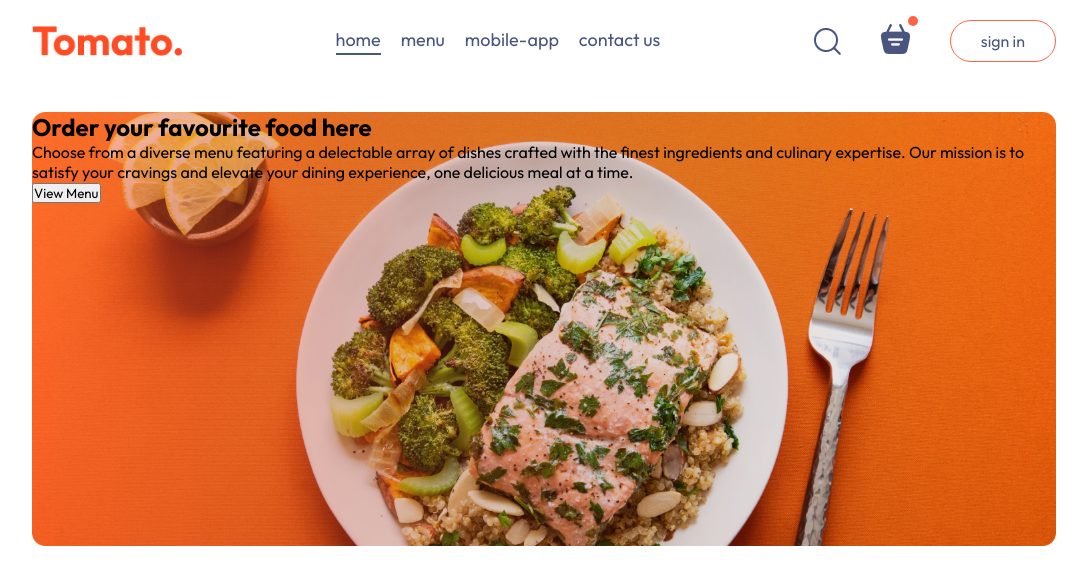
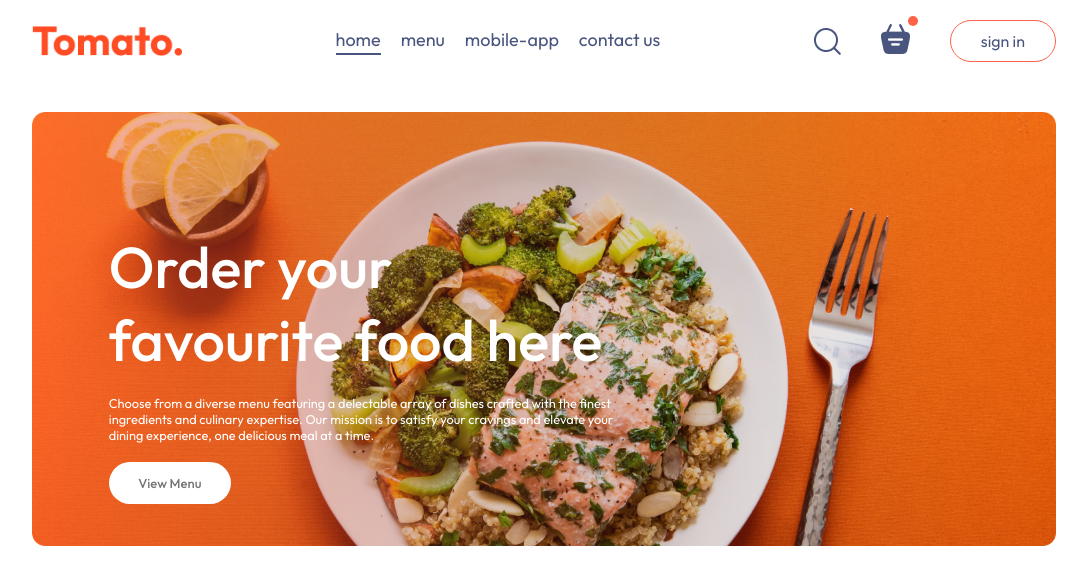
Before and after one commit to Raihanhn/Food-Delivery-app, a React (Vite) app: page / in a window 1280 px wide. Shown: the top 584 px of the page, without its empty margins (96-1183 px from the left). Built offline with nearby package versions, Linux system fonts and the light colour scheme.

Commit message:
fadeIn animation added in header

```diff
--- a/src/components/Header/header.css
+++ b/src/components/Header/header.css
@@ -5,3 +5,36 @@
   background-size: contain;
   position: relative;
 }
+
+.header-contents {
+  position: absolute;
+  display: flex;
+  flex-direction: column;
+  align-items: start;
+  gap: 1.5vw;
+  max-width: 50%;
+  bottom: 10%;
+  left: 6vw;
+  animation: fadeIn 3s;
+}
+
+.header-contents h2 {
+  font-weight: 500;
+  color: white;
+  font-size: max(4.5vw, 22px);
+}
+
+.header-contents p {
+  color: white;
+  font-size: 1vw;
+}
+
+.header-contents button {
+  border: none;
+  color: #747474;
+  font-weight: 500;
+  padding: 1vw 2.3vw;
+  background-color: white;
+  font-size: max(1vw, 13px);
+  border-radius: 50px;
+}
--- a/src/index.css
+++ b/src/index.css
@@ -19,3 +19,12 @@ a {
   width: 80%;
   margin: auto;
 }
+
+@keyframes fadeIn {
+  0% {
+    opacity: 0;
+  }
+  100% {
+    opacity: 1;
+  }
+}
```
